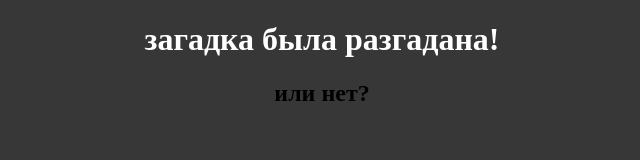
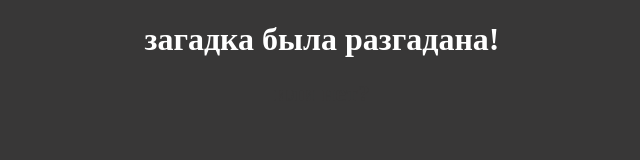
Before and after one commit to ddoonnyy/riddle, a plain HTML site: page index.html in a window 1280 px wide. Shown: the full height of the page, 318-958 px from the left. Drawn offline with Linux system fonts and the light colour scheme.

Commit message:
Update index.html

```diff
--- a/index.html
+++ b/index.html
@@ -8,6 +8,6 @@
 </head>
 <body style="background-color: rgb(56, 55, 55); text-align: center;">
     <h1 style="color:white">загадка была разгадана!</h1>
-    <h2 style="background-color: rgb(56, 55, 55);">или нет?</h2>
+    <h2 style="color: rgb(56, 55, 55);">или нет?</h2>
 </body>
 </html>
```
